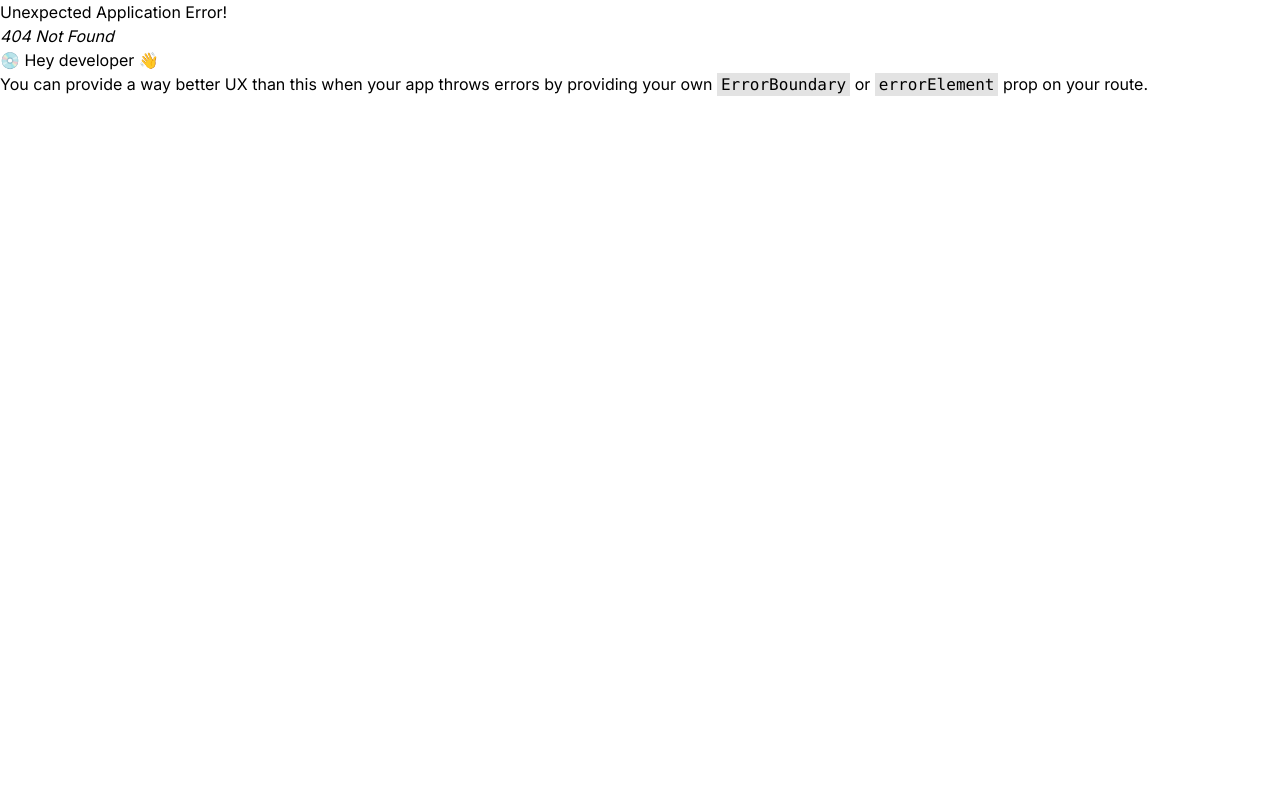
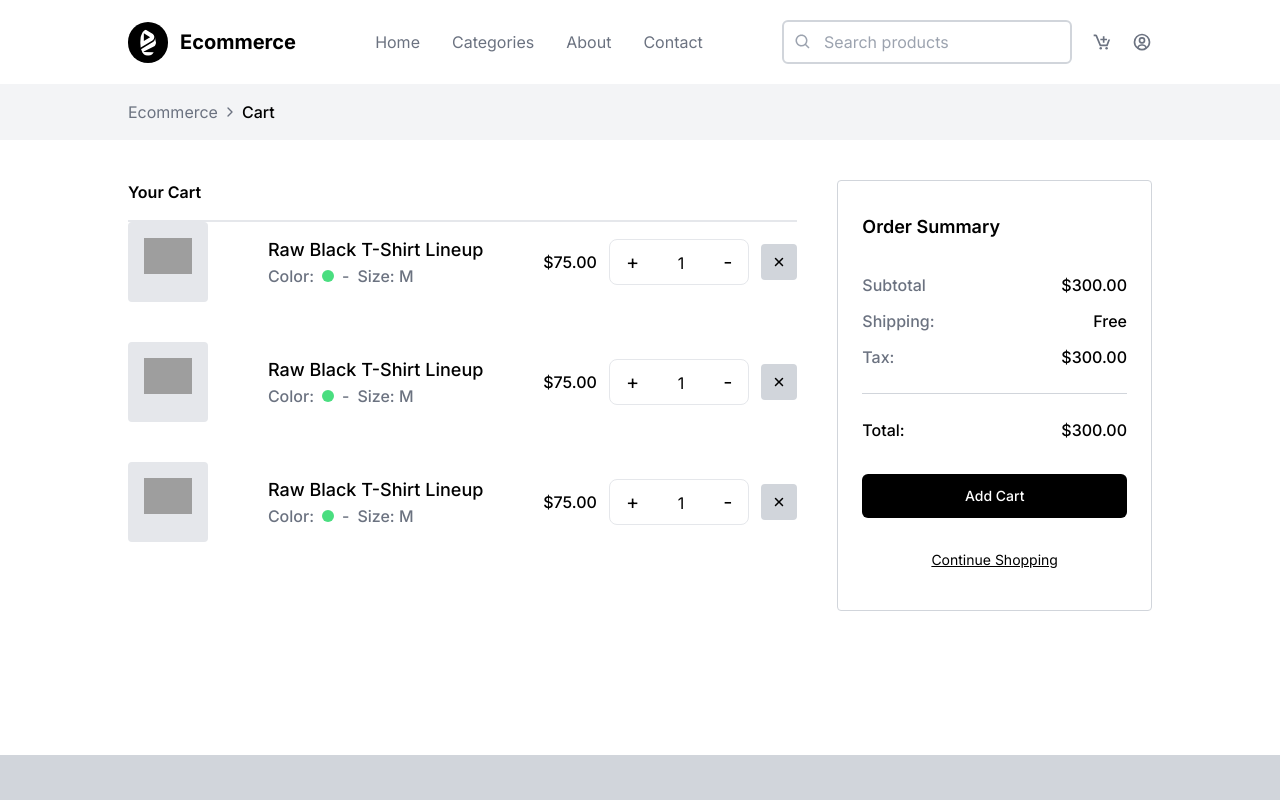
Before and after one commit to takayums/mern-ecommerce-frontend, a React (Vite) app: page /cart in a window 1280 px wide. Before the commit this address had no page. Shown: the top 800 px of the page. Built offline with nearby package versions, Linux system fonts and the light colour scheme; grey boxes are pictures that could not be loaded.

Commit message:
feat(cart): add pages cart

```diff
--- a/src/App.jsx
+++ b/src/App.jsx
@@ -1,6 +1,6 @@
 import { RouterProvider, createBrowserRouter } from "react-router-dom";
 import Root from "./routes/root";
-import { DetailProducts, Home, Products } from "./pages";
+import { Cart, DetailProducts, Home, Products } from "./pages";
 
 const router = createBrowserRouter([
   {
@@ -13,6 +13,10 @@ const router = createBrowserRouter([
         path: "products/:id",
         element: <DetailProducts />,
       },
+      {
+        path: "cart",
+        element: <Cart />,
+      },
     ],
   },
 ]);
--- /dev/null
+++ b/src/pages/Cart.jsx
@@ -0,0 +1,158 @@
+import React from "react";
+import { FiChevronRight } from "react-icons/fi";
+import { IoClose } from "react-icons/io5";
+import { Tshirt } from "../assets";
+
+const Cart = () => {
+  return (
+    <section>
+      <div className="bg-gray-100 py-4">
+        <div className="max-w-5xl mx-auto container">
+          <p className="flex gap-1 items-center text-gray-500">
+            Ecommerce <FiChevronRight />
+            <span className="font-medium text-black">Cart</span>
+          </p>
+        </div>
+      </div>
+      <div className="container mx-auto max-w-5xl">
+        <div className="grid grid-cols-6 mt-10 gap-10">
+          <div className="col-span-4">
+            <p className="font-semibold border-b-2 border-gray-200 pb-4 text-base text-black capitalize">
+              Your Cart
+            </p>
+            <div className="flex flex-col gap-10">
+              <div className="flex items-center justify-between">
+                <div className="w-20 h-20 p-4 rounded bg-gray-200">
+                  <img
+                    src={Tshirt}
+                    alt="Tshirt"
+                    className="w-full object-cover object-center"
+                  />
+                </div>
+                <div>
+                  <p className="text-lg font-medium text-black">
+                    Raw Black T-Shirt Lineup
+                  </p>
+                  <div className="font-medium text-base flex text-gray-500 items-center gap-2">
+                    <p className="flex items-center">
+                      Color:
+                      <div className="w-3 h-3 rounded-full bg-green-400 ml-2"></div>
+                    </p>
+                    <p>-</p>
+                    <p>Size: M</p>
+                  </div>
+                </div>
+                <div className="flex items-center gap-3">
+                  <p className="font-medium text-base text-black">$75.00</p>
+                  <div className="border inline px-4 py-2 rounded-lg text-base space-x-8">
+                    <button className="text-xl">+</button>
+                    <input value={1} className="w-5 text-center" />
+                    <button className="text-xl">-</button>
+                  </div>
+                  <div className="p-2.5 bg-gray-300 rounded">
+                    <IoClose />
+                  </div>
+                </div>
+              </div>
+              <div className="flex items-center justify-between">
+                <div className="w-20 h-20 p-4 rounded bg-gray-200">
+                  <img
+                    src={Tshirt}
+                    alt="Tshirt"
+                    className="w-full object-cover object-center"
+                  />
+                </div>
+                <div>
+                  <p className="text-lg font-medium text-black">
+                    Raw Black T-Shirt Lineup
+                  </p>
+                  <div className="font-medium text-base flex text-gray-500 items-center gap-2">
+                    <p className="flex items-center">
+                      Color:
+                      <div className="w-3 h-3 rounded-full bg-green-400 ml-2"></div>
+                    </p>
+                    <p>-</p>
+                    <p>Size: M</p>
+                  </div>
+                </div>
+                <div className="flex items-center gap-3">
+                  <p className="font-medium text-base text-black">$75.00</p>
+                  <div className="border inline px-4 py-2 rounded-lg text-base space-x-8">
+                    <button className="text-xl">+</button>
+                    <input value={1} className="w-5 text-center" />
+                    <button className="text-xl">-</button>
+                  </div>
+                  <div className="p-2.5 bg-gray-300 rounded">
+                    <IoClose />
+                  </div>
+                </div>
+              </div>
+              <div className="flex items-center justify-between">
+                <div className="w-20 h-20 p-4 rounded bg-gray-200">
+                  <img
+                    src={Tshirt}
+                    alt="Tshirt"
+                    className="w-full object-cover object-center"
+                  />
+                </div>
+                <div>
+                  <p className="text-lg font-medium text-black">
+                    Raw Black T-Shirt Lineup
+                  </p>
+                  <div className="font-medium text-base flex text-gray-500 items-center gap-2">
+                    <p className="flex items-center">
+                      Color:
+                      <div className="w-3 h-3 rounded-full bg-green-400 ml-2"></div>
+                    </p>
+                    <p>-</p>
+                    <p>Size: M</p>
+                  </div>
+                </div>
+                <div className="flex items-center gap-3">
+                  <p className="font-medium text-base text-black">$75.00</p>
+                  <div className="border inline px-4 py-2 rounded-lg text-base space-x-8">
+                    <button className="text-xl">+</button>
+                    <input value={1} className="w-5 text-center" />
+                    <button className="text-xl">-</button>
+                  </div>
+                  <div className="p-2.5 bg-gray-300 rounded">
+                    <IoClose />
+                  </div>
+                </div>
+              </div>
+            </div>
+          </div>
+          <div className="col-span-2 pt-8 px-6 pb-10 rounded border border-gray-300 h-fit">
+            <p className="mb-8 text-lg font-semibold text-black">
+              Order Summary
+            </p>
+            <div className="space-y-3 border-b border-gray-300 pb-6">
+              <p className="flex text-base font-medium justify-between">
+                <span className="text-gray-500">Subtotal</span>
+                <span className="text-black">$300.00</span>
+              </p>
+              <p className="flex text-base font-medium justify-between">
+                <span className="text-gray-500">Shipping:</span>
+                <span className="text-black">Free</span>
+              </p>
+              <p className="flex text-base font-medium justify-between">
+                <span className="text-gray-500">Tax:</span>
+                <span className="text-black">$300.00</span>
+              </p>
+            </div>
+            <p className="flex text-base font-medium mt-6 mb-8 justify-between">
+              <span className="text-black">Total:</span>
+              <span className="text-black">$300.00</span>
+            </p>
+            <button className="w-full mb-8 py-3 bg-black font-medium rounded-md text-white text-sm">
+              Add Cart
+            </button>
+            <p className="underline text-sm text-center">Continue Shopping</p>
+          </div>
+        </div>
+      </div>
+    </section>
+  );
+};
+
+export default Cart;
--- a/src/pages/index.jsx
+++ b/src/pages/index.jsx
@@ -1,5 +1,6 @@
 import Home from "./Home";
 import DetailProducts from "./DetailProducts";
 import Products from "./Products";
+import Cart from "./Cart";
 
-export { Home, DetailProducts, Products };
+export { Home, DetailProducts, Products, Cart };
```
